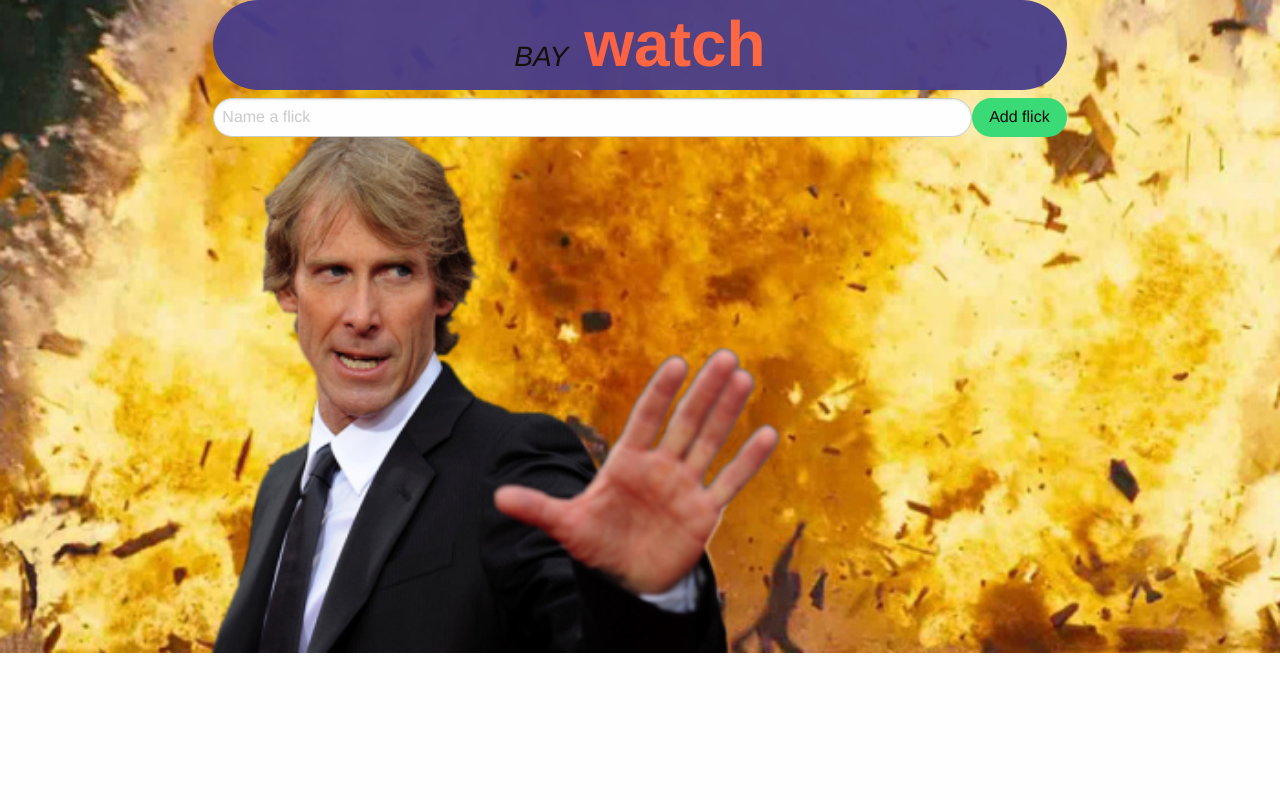
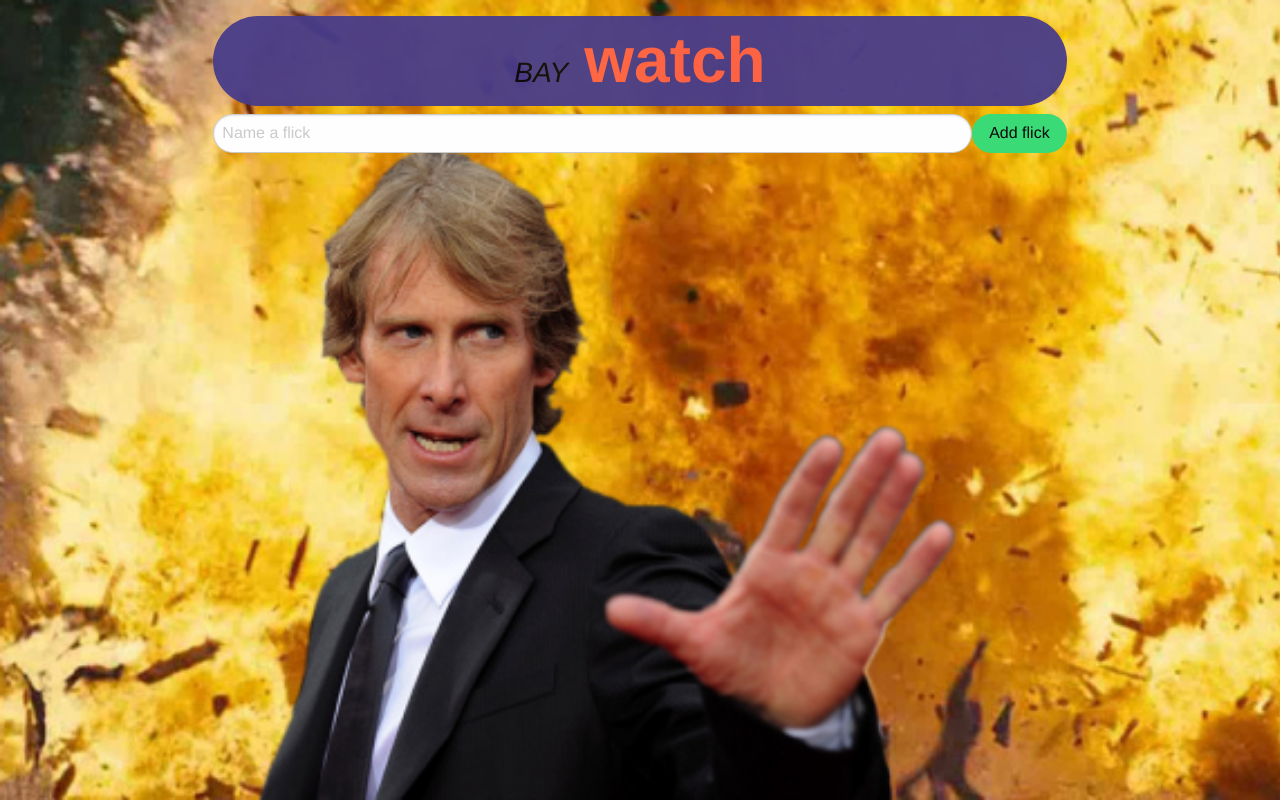
Before and after one commit to ScrubSandwich/Baywatch, a plain HTML site: page index.html in a window 1280 px wide. Drawn offline with nearby package versions, Linux system fonts and the light colour scheme.

Commit message:
Add padding to the top of the body and make background cover size

```diff
--- a/app.css
+++ b/app.css
@@ -57,8 +57,9 @@
 body {
   background-image: url("img/michael-bay.jpg");
   background-repeat: no-repeat;
-  background-size: 100%;
+  background-size: cover;
   background-attachment: fixed;
+  padding-top: 1rem;
 }
 
 ul {
```
